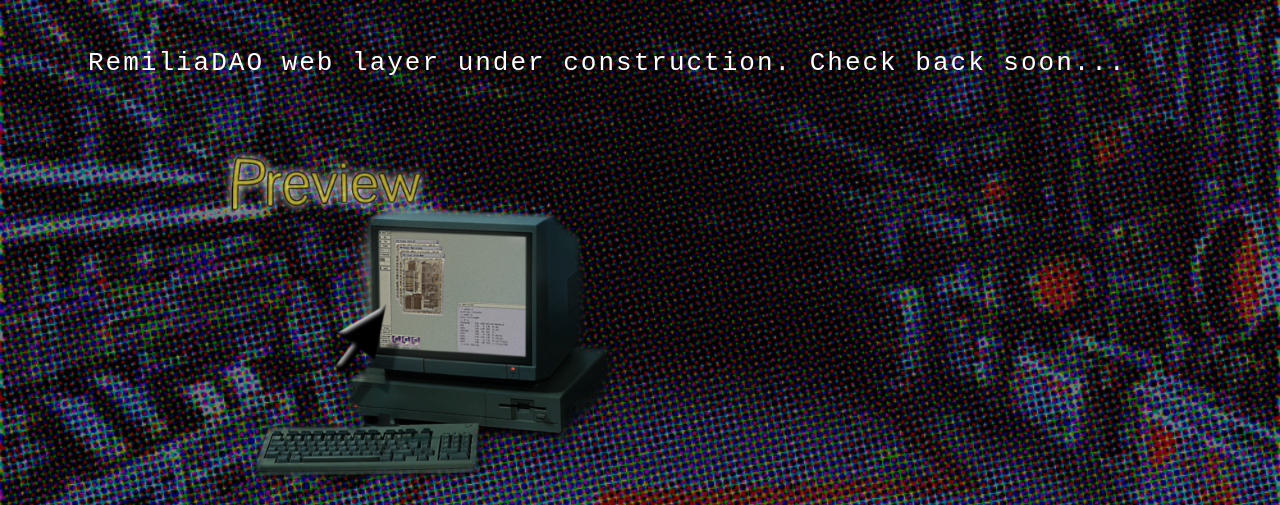
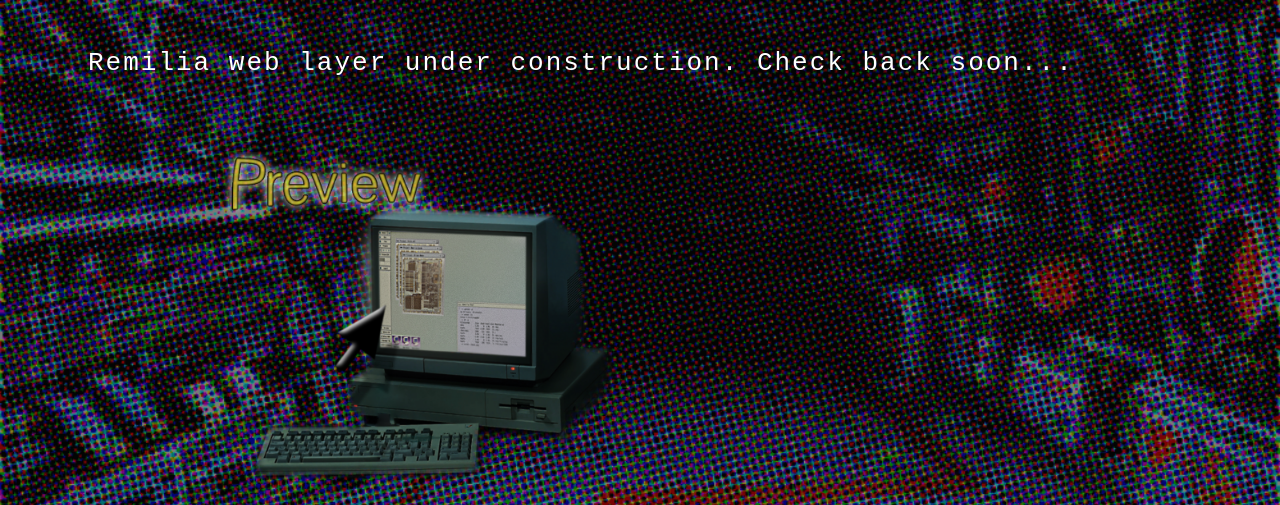
Before and after one commit to remiliacorp/remilia.org, a plain HTML site: page index.html in a window 1280 px wide. Shown: the top 505 px of the page. Drawn offline with Linux system fonts and the light colour scheme.

Commit message:
Update index.html

```diff
--- a/index.html
+++ b/index.html
@@ -1,6 +1,6 @@
 <head>
 
-<title>RemiliaDAO</title>
+<title>Remilia Corporation</title>
 <meta charset="utf-8" />
 <meta name="viewport" content="width=device-width,initial-scale=1.0,shrink-to-fit=no">
 <meta name="title" content="Remilia Collective">
@@ -37,7 +37,7 @@
   <body> <div style="display:block; margin-left: auto; margin-right: auto;">
 <div class="byline">
 
-  <p>RemiliaDAO web layer under construction. Check back soon...</p>
+  <p>Remilia web layer under construction. Check back soon...</p>
     </div</div>
 
 
```
